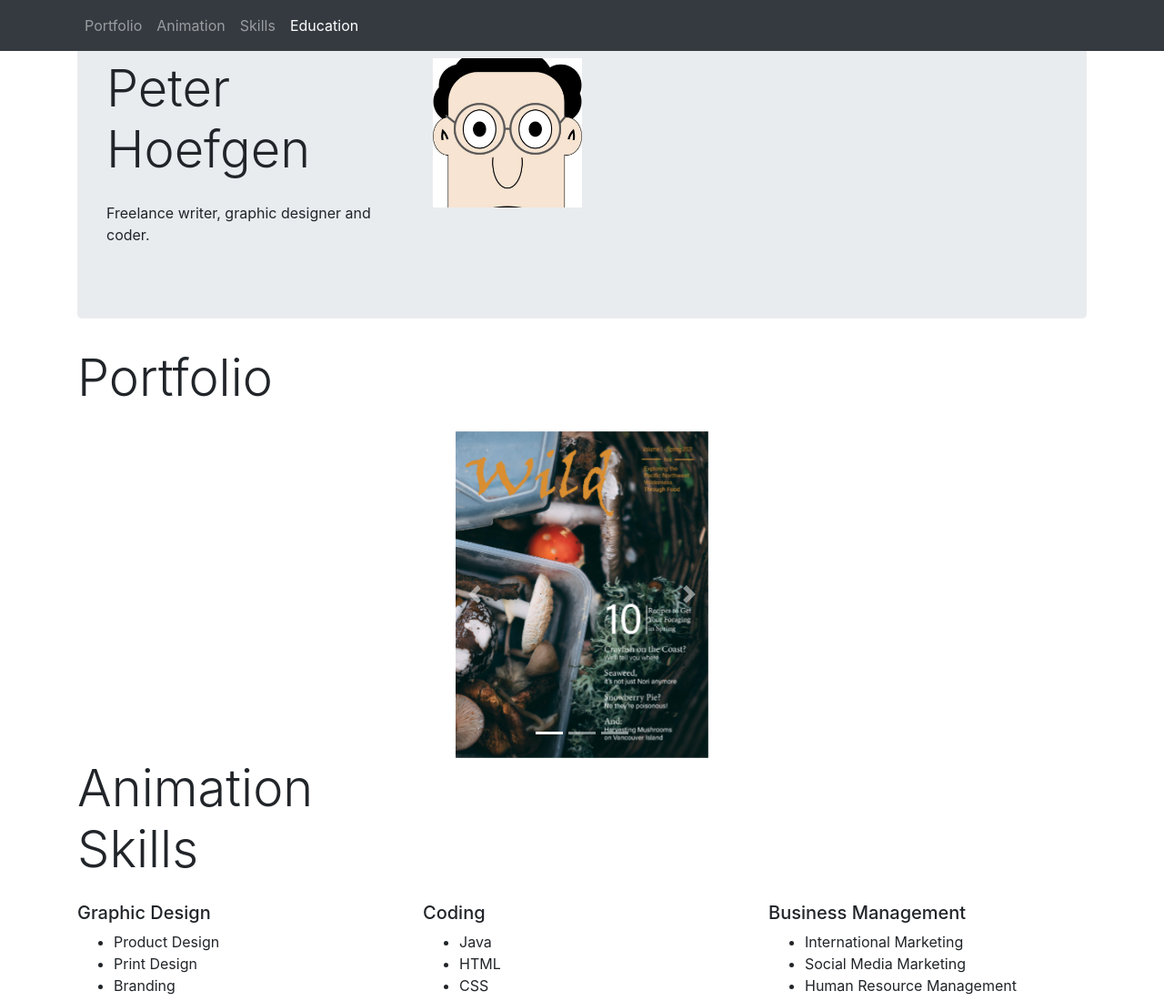
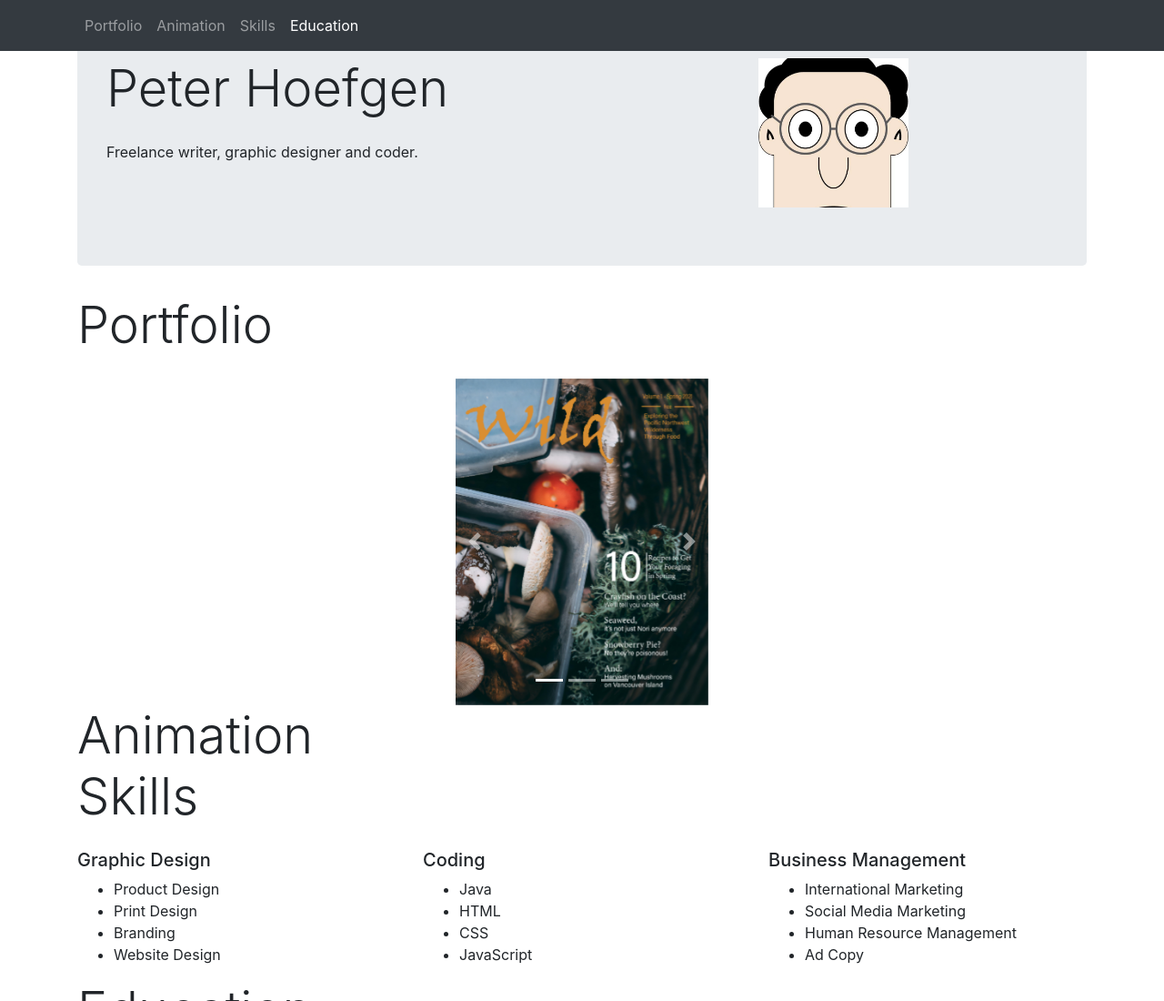
Before and after one commit to nic-dgl203-2021FA/assignment3c-peterhoefgen, a plain HTML site: page index.html in a window 1280 px wide. Shown: the top 1100 px of the page at 91% size. Drawn offline with nearby package versions, Linux system fonts and the light colour scheme.

Commit message:
Update index.html

```diff
--- a/index.html
+++ b/index.html
@@ -39,7 +39,7 @@
     <header id="head" class="jumbotron">
 
       <div class="row">
-        <div class="col-md-4">
+        <div class="col-md-8">
           <div class="display-4 mb-4">Peter Hoefgen</div>
           <p>Freelance writer, graphic designer and coder.</p>
         </div><!-- col-md-4"-->
```
